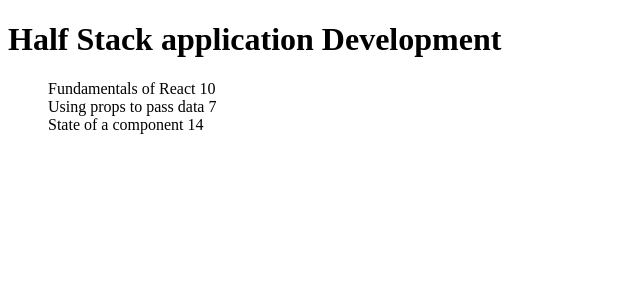
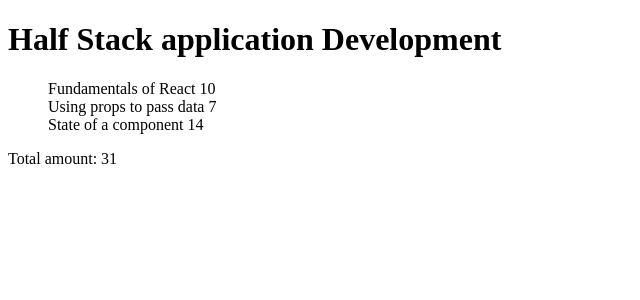
Before and after one commit to errMeep/fso-part2, a React (Create React App) app: page / in a window 1280 px wide. Shown: the top 300 px of the page, without its empty margins (0-640 px from the left). Built offline with nearby package versions, Linux system fonts and the light colour scheme.

Commit message:
Adding total

```diff
--- a/src/App.js
+++ b/src/App.js
@@ -1,9 +1,22 @@
+//header text
 const Header = () => {
   return <h1>Half Stack application Development</h1>;
 };
+
+//
+const Total = (props) => {
+  const { course } = props;
+
+  const totalc = course.parts.reduce((sum, x) => sum + x.exercises, 0);
+
+  return <p>Total amount: {totalc}</p>;
+};
+//no bullet style
 const mystyle = {
   listStyleType: 'none',
 };
+
+//course component
 const Course = (props) => {
   const { course } = props;
   return (
@@ -17,10 +30,12 @@
           </li>
         ))}
       </ul>
+      <Total course={course} />
     </div>
   );
 };
 
+//app with course info
 const App = () => {
   const course = {
     id: 1,
```
